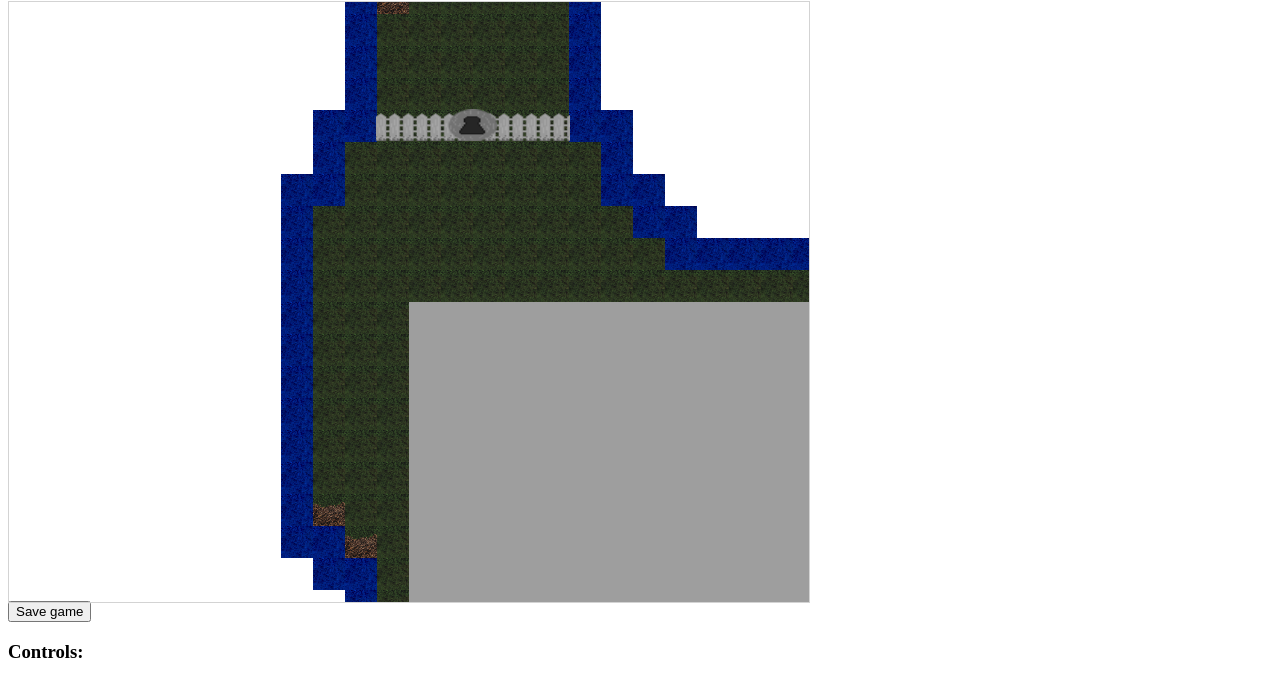
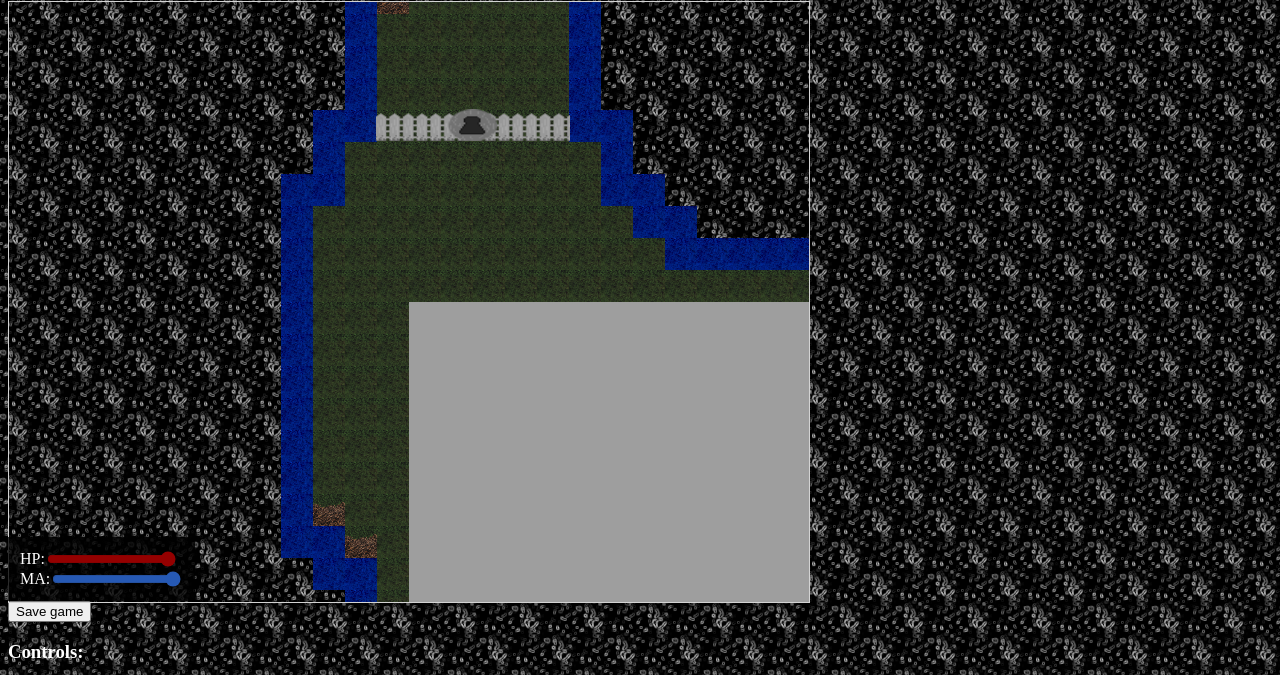
Before and after one commit to comes-group/comes-adventures, a website built with webpack: page index.html in a window 1280 px wide. Shown: the part 79-754 px from the top of the page. Built offline with nearby package versions, Linux system fonts and the light colour scheme.

Commit message:
New background.

```diff
--- a/index.html
+++ b/index.html
@@ -49,6 +49,16 @@
 				</div>
 				<button>Next</button>
 			</div>
+			<div id="player-stats">
+				<div>
+					HP:
+					<input type="range" id="player-stats-hp" max="100" value="100" disabled>
+				</div>
+				<div>
+					MA:
+					<input type="range" id="player-stats-mana" min="0" max="100" value="100" disabled>
+				</div>
+			</div>
 		</div>
 		<canvas id="game-canvas" width="800" height="600" style="border:1px solid lightgrey;"></canvas>
 	</div>
@@ -89,6 +99,11 @@
 	<script src="./dist/main.js"></script>
 
 	<style>
+		body {
+			background-image: url('./background.png');
+			color: white;
+		}
+
 		#stage {
 			width: 800px;
 			height: 600px;
@@ -113,7 +128,8 @@
 		#player-equipment,
 		#interact-with-npc,
 		#player-quests,
-		#talk-with-npc-dialog {
+		#talk-with-npc-dialog,
+		#player-stats {
 			position: absolute;
 		}
 
@@ -185,21 +201,21 @@
 			display: none;
 		}
 
-		#talk-with-npc-dialog > div {
+		#talk-with-npc-dialog>div {
 			display: flex;
 			gap: 12px;
 		}
 
-		#talk-with-npc-dialog > div > div {
+		#talk-with-npc-dialog>div>div {
 			display: flex;
 			flex-direction: column;
 		}
 
-		#talk-with-npc-dialog > div > div b {
+		#talk-with-npc-dialog>div>div b {
 			font-size: 2em;
 		}
 
-		#talk-with-npc-dialog > div > div span {
+		#talk-with-npc-dialog>div>div span {
 			font-size: 1.5em;
 		}
 
@@ -208,5 +224,25 @@
 			font-size: 1.5em;
 			margin-top: 10px;
 		}
+
+		#player-stats div {
+			display: flex;
+			align-items: center;
+		}
+
+		#player-stats {
+			background-color: rgba(0, 0, 0, 0.8);
+			color: white;
+			padding: 12px;
+			bottom: 0;
+		}
+
+		#player-stats div:nth-child(1) input {
+			filter: invert(40%) grayscale(100%) brightness(40%) sepia(100%) hue-rotate(-50deg) saturate(400%) contrast(2);
+		}
+
+		#player-stats div:nth-child(2) input {
+			filter: grayscale(100%) brightness(30%) sepia(100%) hue-rotate(-180deg) saturate(700%) contrast(0.8);
+		}
 	</style>
 </body>
--- a/src/player.ts
+++ b/src/player.ts
@@ -39,7 +39,9 @@ export class Player extends RenderablePlayer {
 	type = EntityType.Player;
 	speed: number = 3;
 	running_speed: number = 5;
+
 	health = 100;
+	mana = 100;
 
 	// Which side is player also facing
 	side_facing: Direction = Direction.North;
```
Also changed, not shown: background.png (added).
